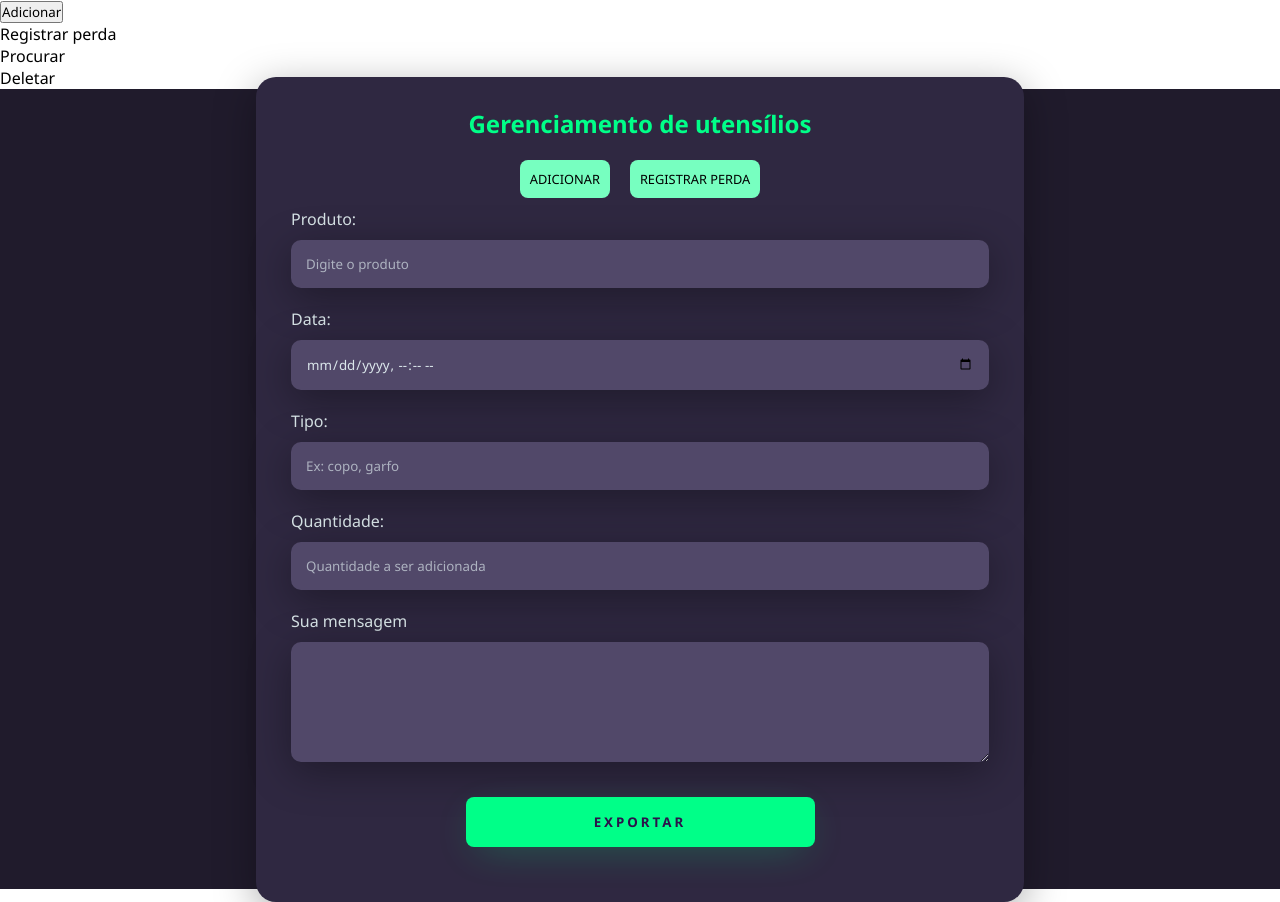
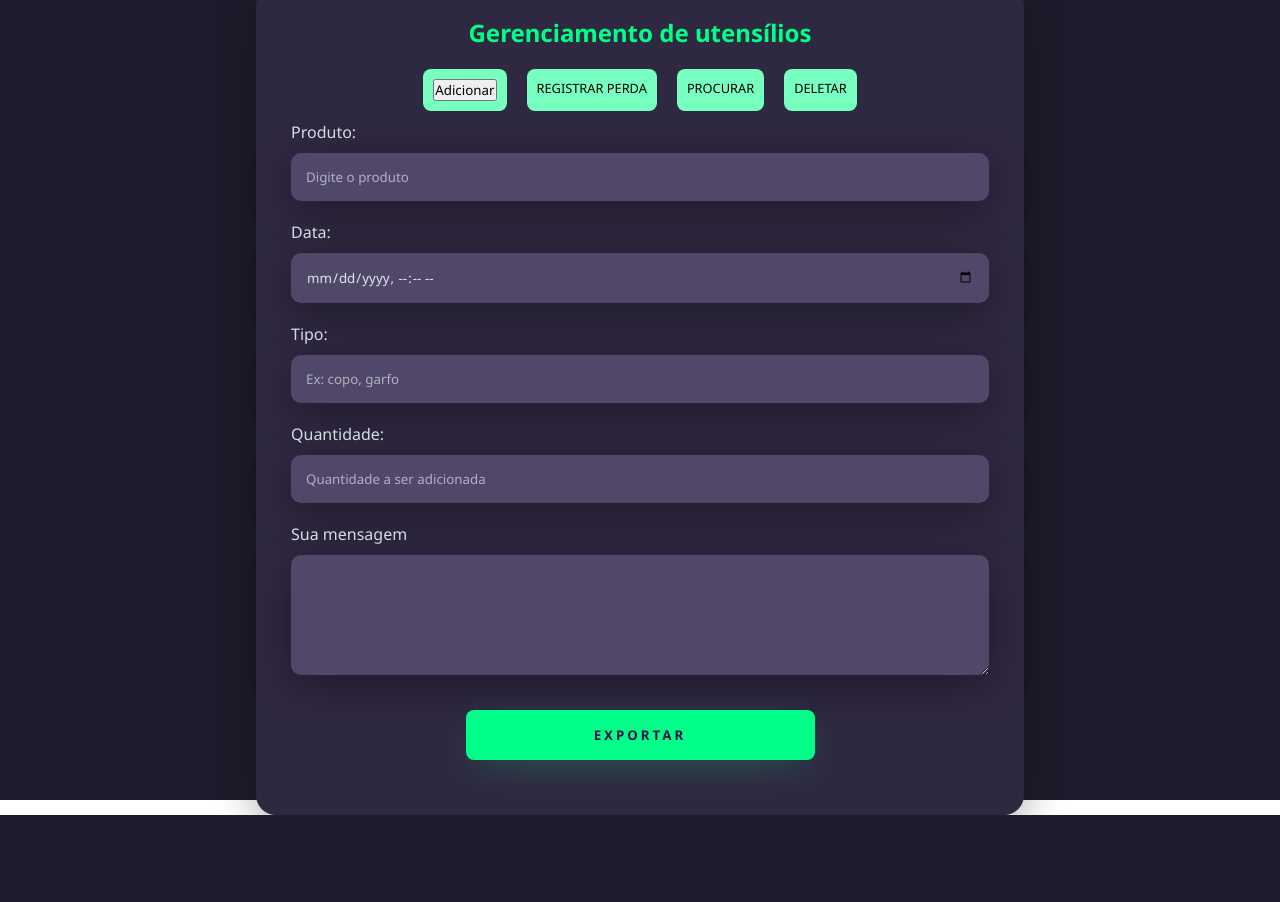
Before and after one commit to LucasAvilaP/controle-estoque, a Django app: template controle_estoque/gestao_estoque/templates/gestao_estoque/pagina-inicial.html in a window 1280 px wide. After the commit the page ends 815 px from the top, so only its background shows below. Run offline with Django 3.2, Linux system fonts and the light colour scheme; the template is opened without the code that fills it, so the values that code supplies are empty; some web fonts are replaced.

Commit message:
consertando problemas com botao

```diff
--- a/controle_estoque/controle_estoque/settings.py
+++ b/controle_estoque/controle_estoque/settings.py
@@ -131,4 +131,4 @@ SESSION_ENGINE = 'django.contrib.sessions.backends.cache'
 
 LOGIN_URL = '/login_page/'
 
-SESSION_COOKIE_AGE = 300  # 5 minutos
+# SESSION_COOKIE_AGE = 300  # 5 minutos
--- a/controle_estoque/gestao_estoque/templates/gestao_estoque/pagina-inicial.html
+++ b/controle_estoque/gestao_estoque/templates/gestao_estoque/pagina-inicial.html
@@ -20,27 +20,23 @@
       type="text/css"
     />
 
+
+    <title>Santo Scenarium</title>
+  </head>
+
+  <body>
+
+    <section class="main-login">
+      <div class="card-login">
+        <h1>Gerenciamento de utensílios</h1>
+
+
         <nav class="btn-geral">
         <ul class="btn-list">
           <li><button onclick="adicionarQuantidade()">Adicionar</button></li>
           <li>Registrar perda</li>
           <li>Procurar</li>
           <li>Deletar</li>
-        </ul>
-      </nav>
-
-    <title>Santo Scenarium</title>
-  </head>
-
-  <body>
-    <section class="main-login">
-      <div class="card-login">
-        <h1>Gerenciamento de utensílios</h1>
-
-        <nav class="btn-geral">
-          <ul class="btn-list">
-            <li>Adicionar</li>
-            <li>Registrar perda</li>
         </ul>
       </nav>
 
@@ -77,8 +73,8 @@
           <label for="quantidade">Quantidade: </label>
           <input
             type="number"
-            name="quantidade"
-            id="quantidade"
+            name="campo_quantidade"
+            id="campo_quantidade"
             placeholder="Quantidade a ser adicionada"
             required
           />
@@ -94,30 +90,7 @@
     </section>
 
   <script>
-      function buscarProduto() {
-        var termo = document.getElementById('campo_produto').value;
-        var listaSugestoes = document.getElementById('lista_sugestoes');
 
-        while (listaSugestoes.firstChild) {
-          listaSugestoes.removeChild(listaSugestoes.firstChild);
-        }
-
-      <div class="textfield">
-        <label for="quantidade">Quantidade: </label>
-        <input type="number" name="quantidade" id="campo_quantidade" placeholder="Quantidade a ser adicionada" required>
-      </div>
-
-      <div class="textfield">
-        <label for="mensagem">Sua mensagem</label>
-        <textarea name="mensagem" id="mensagem" cols="30" rows="5"></textarea>
-      </div>
-
-      <button class="btn-login">Exportar</button>
-    </div>
-
-  </section>
-
-  <script>
     function buscarProduto() {
       var termo = document.getElementById('campo_produto').value;
       var listaSugestoes = document.getElementById('lista_sugestoes');
@@ -134,23 +107,31 @@
                   listaSugestoes.classList.add('visible');
                 } else {
                   listaSugestoes.classList.remove('visible');
+                }
+                data.forEach((nomeProduto) => {
+                    var div = document.createElement('div');
+                    div.textContent = nomeProduto;
+                    div.onclick = function() {
+                      document.getElementById('campo_produto').value = nomeProduto;
+                      listaSugestoes.classList.remove('visible');
                     };
                     listaSugestoes.appendChild(div);
                 });
             })
-            .catch((error) => console.error('Erro:', error));
+            .catch(error => console.error('Erro:', error));
       } else {
         listaSugestoes.classList.remove('visible');
       }
     }
-    }
 
+    // Clique fora das sugestões para esconder a lista
     document.addEventListener('click', function(e) {
       var listaSugestoes = document.getElementById('lista_sugestoes');
-      if (e.target.id !== 'campo_produto' && !listaSugestoes.contains(e.target)) {
+      if (!listaSugestoes.contains(e.target)) {
         listaSugestoes.classList.remove('visible');
       }
     });
+
 
 
     function getCookie(name) {
@@ -209,18 +190,6 @@
        });
     }
 
-
-
-
-      document.addEventListener('click', function (e) {
-        var listaSugestoes = document.getElementById('lista_sugestoes');
-        if (
-          e.target.id !== 'campo_produto' &&
-          !listaSugestoes.contains(e.target)
-        ) {
-          listaSugestoes.classList.remove('visible');
-        }
-      });
     </script>
   </body>
 </html>
```
Also changed, not shown: controle_estoque/db.sqlite3. Lines whose indentation alone changed are shown as unchanged.
